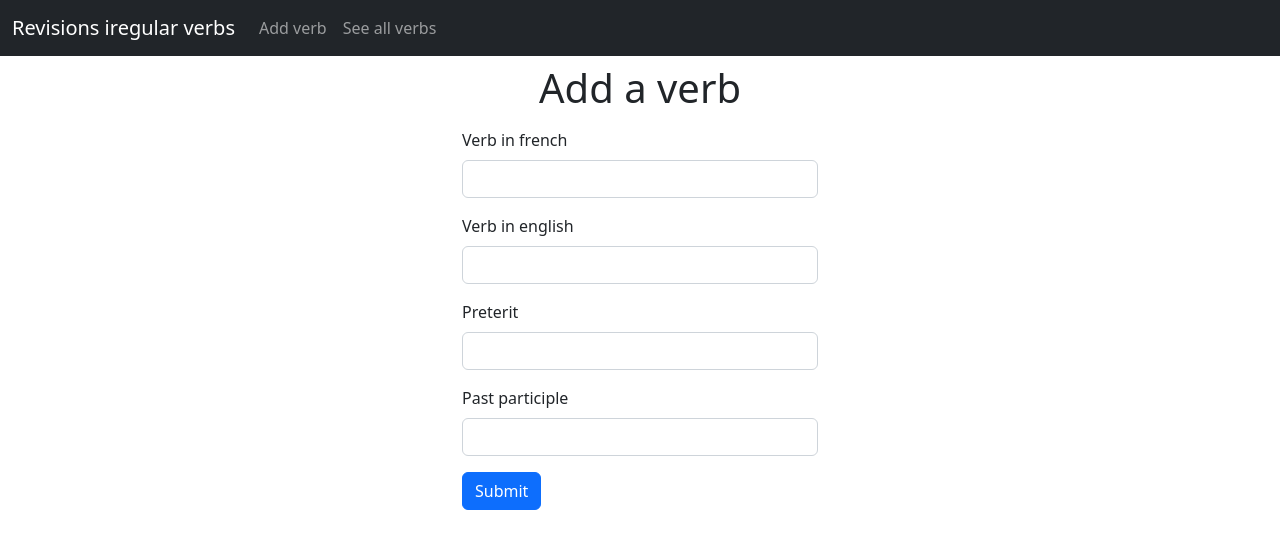
After one commit to UltraViolet33/english-irregular-verbs, a PHP site: page /addVerb.php in a window 1280 px wide. The commit adds this page. Shown: the top 549 px of the page. Run offline with PHP 8.4, Linux system fonts and the light colour scheme.

Commit message:
start add verb

```diff
--- /dev/null
+++ b/addVerb.php
@@ -0,0 +1,30 @@
+<?php require_once './inc/header.php' ?>
+<div class="container my-2">
+    <div class="row justify-content-center">
+        <div class="col-12">
+            <h1 class="text-center">Add a verb</h1>
+        </div>
+        <div class="col-4 my-2">
+            <form method="POST">
+                <div class="mb-3">
+                    <label for="frenchVerb" class="form-label">Verb in french</label>
+                    <input type="text" name="frenchVerb" class="form-control">
+                </div>
+                <div class="mb-3">
+                    <label for="englishVerb" class="form-label">Verb in english</label>
+                    <input type="text" name="englishVerb" class="form-control">
+                </div>
+                <div class="mb-3">
+                    <label for="preterit" class="form-label">Preterit</label>
+                    <input type="text" name="preterit" class="form-control">
+                </div>
+                <div class="mb-3">
+                    <label for="pastParticiple" class="form-label">Past participle</label>
+                    <input type="text" name="pastParticiple" class="form-control">
+                </div>
+                <button class="btn btn-primary">Submit</button>
+            </form>
+        </div>
+    </div>
+</div>
+<?php require_once './inc/footer.php' ?>
--- a/inc/header.php
+++ b/inc/header.php
@@ -20,10 +20,10 @@
             <div class="collapse navbar-collapse" id="navbarNav">
                 <ul class="navbar-nav">
                     <li class="nav-item">
-                        <a class="nav-link" href="./dayForm.php">Add verb</a>
+                            <a class="nav-link" href="./addVerb.php">Add verb</a>
                     </li>
                     <li class="nav-item">
-                        <a class="nav-link" href="./allDays.php">See all verbs</a>
+                        <a class="nav-link" href="./allVerbs.php">See all verbs</a>
                     </li>
                 </ul>
             </div>
```
Also changed, not shown: action.php (added, +17 -0 lines), allVerbs.php (added).
